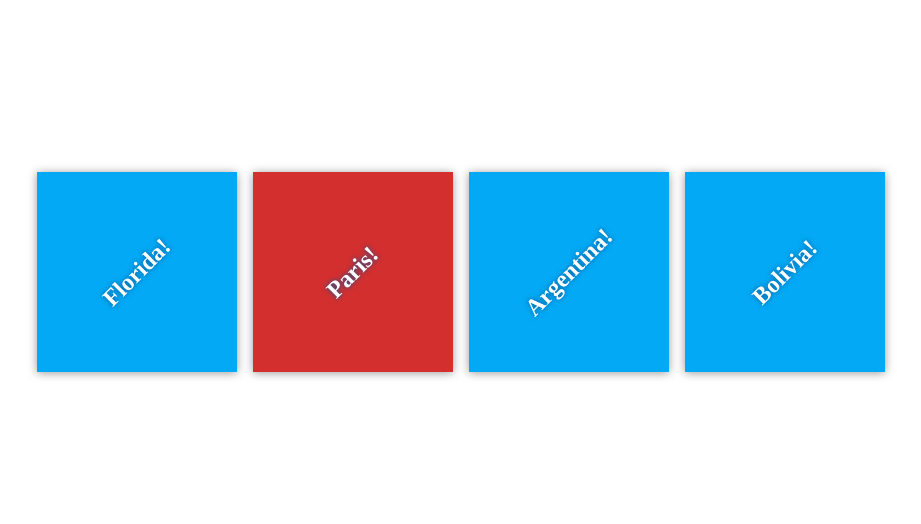
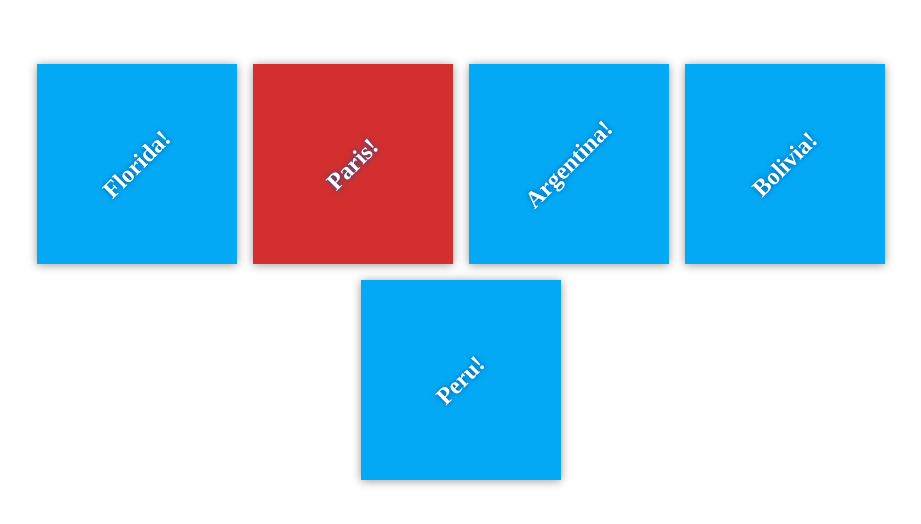
Before and after one commit to MPaley/my-travel-plans, a plain HTML site: page index.html in a window 1280 px wide. Shown: the part 128-652 px from the top of the page, without its empty margins (179-1100 px from the left). Drawn offline with Linux system fonts and the light colour scheme.

Commit message:
Added Peru destination

```diff
--- a/index.html
+++ b/index.html
@@ -26,6 +26,10 @@
                 <h2>Bolivia!</h2>
             </div>
 
+            <div class="destination" id="peru">
+                <h2>Peru!</h2>
+            </div>
+
         </div>
     </div>
 
```
